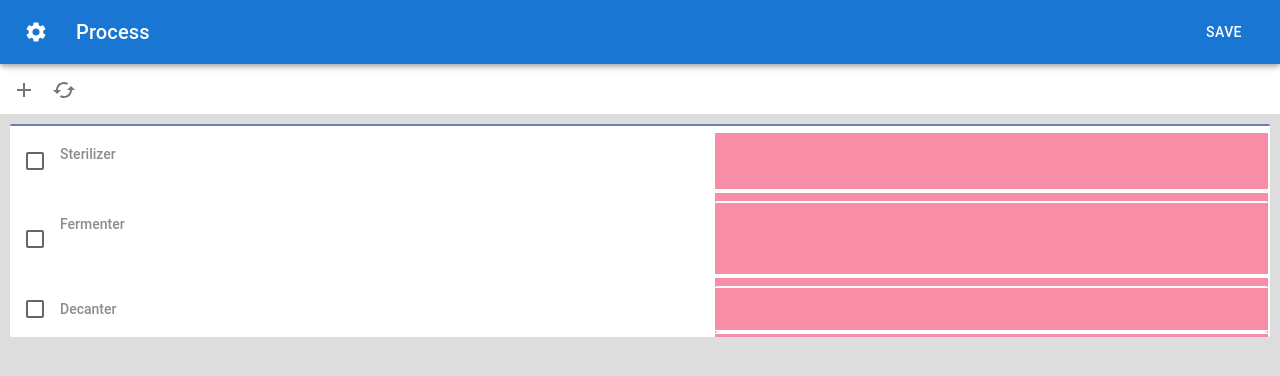
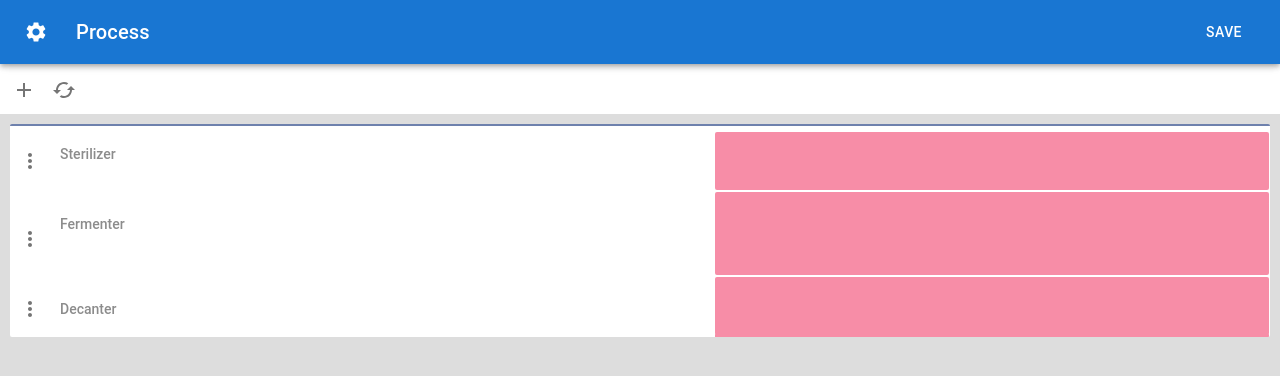
Before and after one commit to mama4294/process-app, a Next.js app: page / in a window 1280 px wide. Shown: the top 376 px of the page. Built offline with nearby package versions, Linux system fonts and the light colour scheme.

Commit message:
adds menu action button instead of checkboxes

```diff
--- /dev/null
+++ b/components/actionMenu.js
@@ -0,0 +1,76 @@
+import React, { useState, useContext, useEffect } from "react";
+import Button from "@mui/material/Button";
+import { EquipmentContext } from "../contexts/equipmentContext";
+import IconButton from "@mui/material/IconButton";
+import DeleteIcon from "@mui/icons-material/Delete";
+import EditIcon from "@mui/icons-material/Edit";
+import ListItemIcon from "@mui/material/ListItemIcon";
+import ArrowUpwardIcon from "@mui/icons-material/ArrowUpward";
+import ArrowDownwardIcon from "@mui/icons-material/ArrowDownward";
+import ListItemText from "@mui/material/ListItemText";
+import Menu from "@mui/material/Menu";
+import MenuItem from "@mui/material/MenuItem";
+import MenuList from "@mui/material/MenuList";
+import MoreVertIcon from "@mui/icons-material/MoreVert";
+
+const ActionMenu = ({ open, handleClick, handleClose, anchorEl }) => {
+  return (
+    <div style={{ display: "flex" }}>
+      <IconButton
+        aria-label="more"
+        id="long-button"
+        aria-controls={open ? "long-menu" : undefined}
+        aria-expanded={open ? "true" : undefined}
+        aria-haspopup="true"
+        onClick={handleClick}
+      >
+        <MoreVertIcon />
+      </IconButton>
+
+      <Menu
+        id="demo-positioned-menu"
+        aria-labelledby="demo-positioned-button"
+        anchorEl={anchorEl}
+        open={open}
+        onClose={handleClose}
+        anchorOrigin={{
+          vertical: "bottom",
+          horizontal: "left",
+        }}
+        transformOrigin={{
+          vertical: "top",
+          horizontal: "left",
+        }}
+      >
+        <MenuList>
+          <MenuItem onClick={handleClose}>
+            <ListItemIcon>
+              <ArrowUpwardIcon fontSize="small" />
+            </ListItemIcon>
+            <ListItemText>Move Up</ListItemText>
+          </MenuItem>
+          <MenuItem onClick={handleClose}>
+            <ListItemIcon>
+              <ArrowDownwardIcon fontSize="small" />
+            </ListItemIcon>
+            <ListItemText>Move Down</ListItemText>
+          </MenuItem>
+          <MenuItem onClick={handleClose}>
+            <ListItemIcon>
+              <EditIcon fontSize="small" />
+            </ListItemIcon>
+            <ListItemText>Edit</ListItemText>
+          </MenuItem>
+          <MenuItem onClick={handleClose}>
+            <ListItemIcon>
+              <DeleteIcon fontSize="small" />
+            </ListItemIcon>
+            <ListItemText>Delete</ListItemText>
+          </MenuItem>
+        </MenuList>
+      </Menu>
+    </div>
+  );
+};
+
+export default ActionMenu;
--- a/components/equipmentOccupancy.js
+++ b/components/equipmentOccupancy.js
@@ -1,8 +1,9 @@
+import React, { useState, useEffect } from "react";
 import styles from "../styles/EOchart.module.css";
-import Checkbox from "@mui/material/Checkbox";
 import Tooltip from "@mui/material/Tooltip";
 import Alert from "@mui/material/Alert";
 import Stack from "@mui/material/Stack";
+import ActionMenu from "./actionMenu";
 import { useContext } from "react";
 import { EquipmentContext } from "../contexts/equipmentContext";
 import { CampaignContext } from "../contexts/campaignContext";
@@ -86,9 +87,32 @@ const UnitRow = ({ unit }) => {
   };
 
   const label = { inputProps: { "aria-label": "selection" } };
+
+  const options = ["None", "Atria", "Callisto", "Pyxis"];
+
+  const [anchorEl, setAnchorEl] = useState(null);
+  const actionMenuOpen = Boolean(anchorEl);
+
+  const handleClick = (event) => {
+    setAnchorEl(event.currentTarget);
+  };
+  const handleCloseActionMenu = () => {
+    setAnchorEl(null);
+  };
+
+  useEffect(() => {
+    console.log("anchorEl", anchorEl);
+  }, [anchorEl]);
+
   return (
     <div className={styles.chartRow}>
-      <Checkbox checked={checked} onChange={handleChange} {...label} />
+      {/* <Checkbox checked={checked} onChange={handleChange} {...label} /> */}
+      <ActionMenu
+        open={actionMenuOpen}
+        handleClick={handleClick}
+        handleClose={handleCloseActionMenu}
+        anchorEl={anchorEl}
+      />
       <div className={styles.chartRowLabel}>{unit.title}</div>
       <ul
         className={styles.chartRowBars}
@@ -129,18 +153,24 @@ const Operation = ({
   const backgroundColor = error ? "red" : color;
   const batchOffset = batchIndex * cycleTime;
 
-  const style = {
+  const listItemStyle = {
     color: "#red",
     gridColumn: `${start + batchOffset + negativeCorrection}/${
       end + batchOffset + negativeCorrection
     }`,
+  };
+
+  const operationStyle = {
     backgroundColor: backgroundColor,
   };
 
   return (
-    <li className={`${styles.listItem} ${styles.tooltip}`} style={style}>
+    <li
+      className={`${styles.listItem} ${styles.tooltip}`}
+      style={listItemStyle}
+    >
       <Tooltip title={`Batch: ${batchIndex + 1}, Operation: ${title}`} arrow>
-        <div className={styles.taskContainer}></div>
+        <div className={styles.taskContainer} style={operationStyle}></div>
       </Tooltip>
     </li>
   );
--- a/contexts/equipmentContext.js
+++ b/contexts/equipmentContext.js
@@ -207,8 +207,8 @@ export const EquipmentProvider = ({ children }) => {
     return equipment[index];
   };
 
-  const findSelectedEquipmentIndex = () => {
-    const index = equipment.findIndex((item) => item.id === selectionIds[0].id);
+  const findSelectedEquipmentIndex = (id) => {
+    const index = equipment.findIndex((item) => item.id === id);
     return index;
   };
 
@@ -267,15 +267,16 @@ export const EquipmentProvider = ({ children }) => {
     return newArray;
   };
 
-  const moveUp = () => {
-    const index = findSelectedEquipmentIndex();
+  const moveUp = (id) => {
+    const index = findSelectedEquipmentIndex(id);
+    console.log("Find id", index);
     if (index === 0) return;
     let newArr = [...equipment];
     newArr.splice(index - 1, 0, newArr.splice(index, 1)[0]);
     setEquipment(newArr);
   };
-  const moveDown = () => {
-    const index = findSelectedEquipmentIndex();
+  const moveDown = (id) => {
+    const index = findSelectedEquipmentIndex(id);
     if (index === equipment.length - 1) return;
     let newArr = [...equipment];
     newArr.splice(index + 1, 0, newArr.splice(index, 1)[0]);
--- a/styles/EOchart.module.css
+++ b/styles/EOchart.module.css
@@ -64,13 +64,12 @@
 .listItem {
   position: relative;
   text-align: center;
-  border-radius: 5px;
   font-weight: 450;
   font-size: 15px;
   min-height: 15px;
   color: #fff;
   cursor: pointer;
-  border: 1px solid;
+  border: 1px solid transparent;
 }
 
 
@@ -79,7 +78,7 @@
   justify-content: center;
   align-items: center;
   height: 100%;
-  border: 1px solid;
+  border-radius: 2px;
 }
 
 
```
